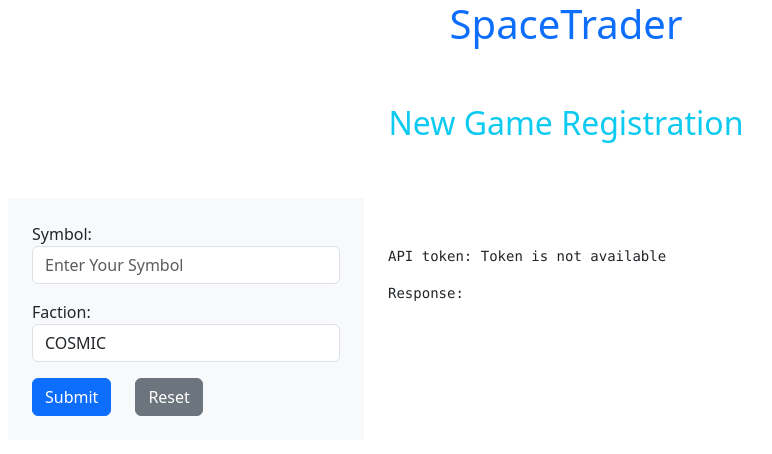
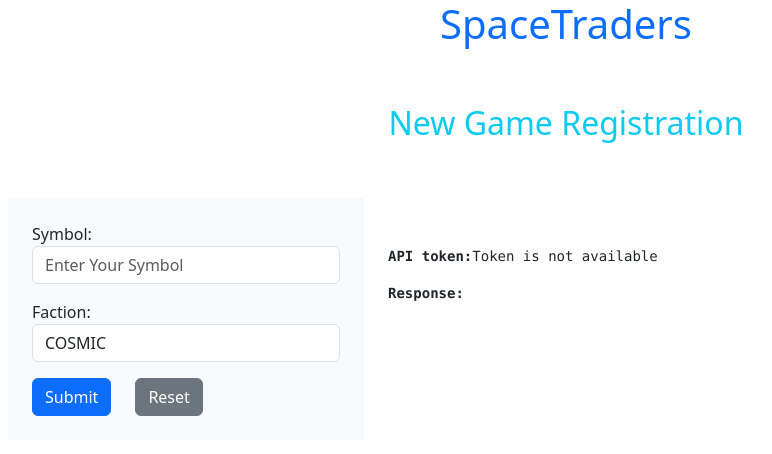
Before and after one commit to MonikaS5/NewGame, a React (Vite) app: page / in a window 1280 px wide. Shown: the top 454 px of the page, without its empty margins (74-846 px from the left). Built offline with nearby package versions, Linux system fonts and the light colour scheme.

Commit message:
Final adjustments and deploy

```diff
--- a/src/App.tsx
+++ b/src/App.tsx
@@ -6,7 +6,7 @@
   return (
     <>
       <div>
-        <h1 className="text-primary text-center">SpaceTrader</h1>
+        <h1 className="text-primary text-center">SpaceTraders</h1>
       </div>
       <Router>
         <Routes>
--- a/src/components/NewGame.tsx
+++ b/src/components/NewGame.tsx
@@ -127,7 +127,7 @@
             <h2 className="text-center text-info">New Game Registration</h2>
           </div>
         </div>
-        {/* ----- */}
+
         <div className="row ">
           <div className="col-sm-12 col-md-4">
             <form className="bg-light p-4" onSubmit={handleSubmit}>
@@ -167,7 +167,7 @@
                   ))}
                 </select>
               </div>
-              {/* ---select-- */}
+
               <div>
                 <button
                   type="submit"
@@ -201,10 +201,16 @@
 
           <div className="col-sm-12 col-md-8 mt-5">
             <div>
-              <pre>API token: {token ? token : "Token is not available"}</pre>
+              <pre>
+                <span className="fw-bold">API token:</span>
+                {token ? token : "Token is not available"}
+              </pre>
             </div>
             <div className="oveflow-auto">
-              <pre>Response: {resp}</pre>
+              <pre>
+                <span className="fw-bold">Response:</span>
+                {resp}
+              </pre>
             </div>
           </div>
         </div>
```
Also changed, not shown: 1 other file (tests, documents, lock files or other folders).
